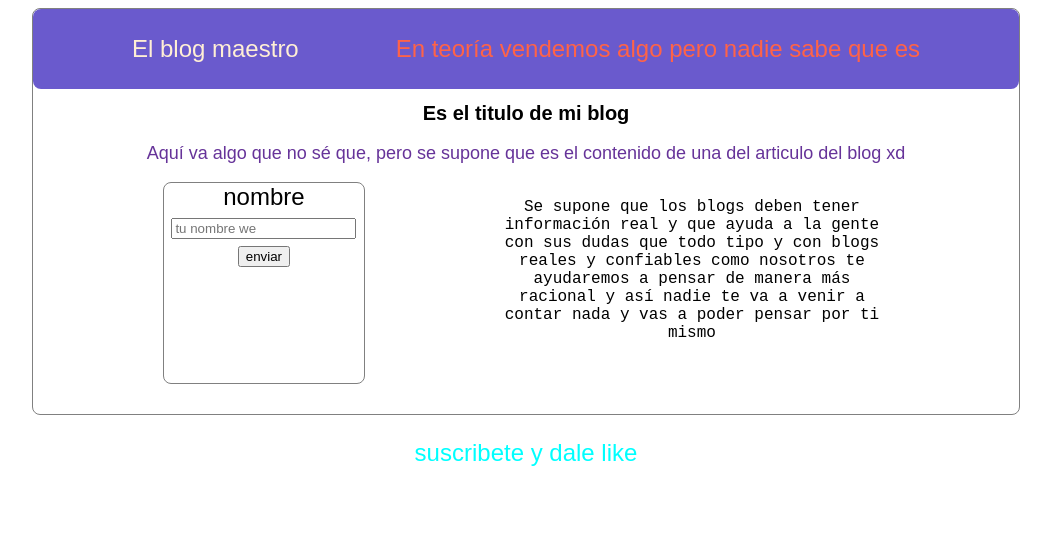
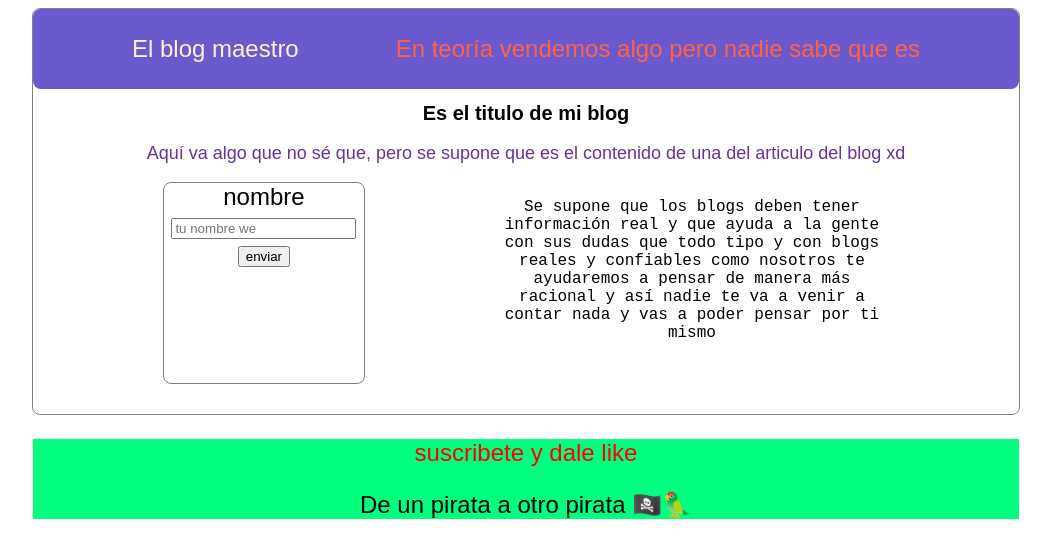
Before and after one commit to antcodernez/Learning-git-github, a plain HTML site: page index.html in a window 1280 px wide. Shown: the whole page, without its empty margins (114-1165 px from the left). Drawn offline with Linux system fonts and the light colour scheme.

Commit message:
footer terminado

```diff
--- a/index.html
+++ b/index.html
@@ -27,6 +27,10 @@
             </div>
         </div>
     </div>
-    <p class="textito">suscribete y dale like</p>
+    <footer>
+        <p class="textito">suscribete y dale like</p>
+
+        <p>De un pirata a otro pirata 🏴‍☠️🦜</p>
+    </footer>
 </body>
 </html>
--- a/style/style.css
+++ b/style/style.css
@@ -58,7 +58,14 @@ body
         width: 40%;
         font-family: 'Courier New', Courier, monospace;
     }
+footer
+    {
+        background-color: springgreen;
+        height: auto;
+        width: 78%;
+        margin: 0 auto;
+    }
 .textito
     {
-        color: aqua;
+        color: red;
     }
```
